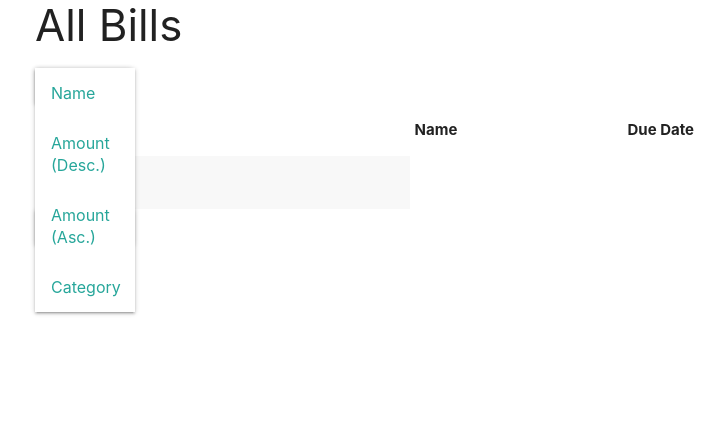
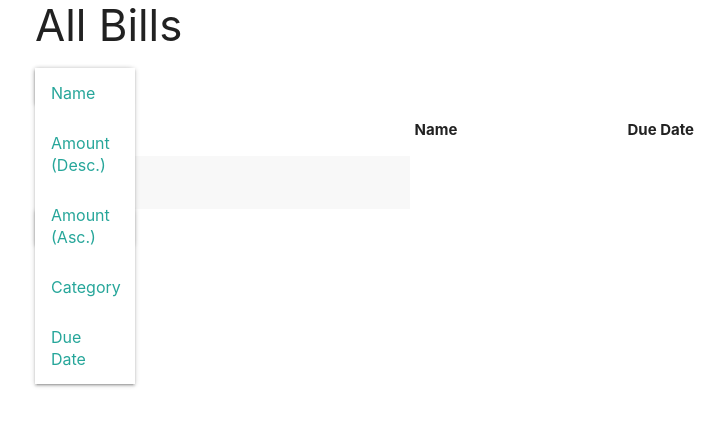
Before and after one commit to madeleinemarie/pygg, a Django app: page /bills/ in a window 1280 px wide, after a click on "SORT BY". Shown: the part 297-723 px from the top of the page, without its empty margins (157-882 px from the left). Run offline with Django 3.2, Linux system fonts and the light colour scheme; the visitor is signed in with stand-in values (Sample User, id 1); data that the repository does not hold is empty.

Commit message:
Add sort by due date option to dropdown

```diff
--- a/main_app/templates/main_app/bills.html
+++ b/main_app/templates/main_app/bills.html
@@ -8,6 +8,7 @@
     <li><a href="{% url 'bills' %}?ordering=-amount">Amount (Desc.)</a></li>
     <li><a href="{% url 'bills' %}?ordering=amount">Amount (Asc.)</a></li>
     <li><a href="{% url 'bills' %}?ordering=category">Category</a></li>
+    <li><a href="{% url 'bills' %}?ordering=-dueDate">Due Date</a></li>
 </ul>
 <table class="striped">
     <thead>
```
